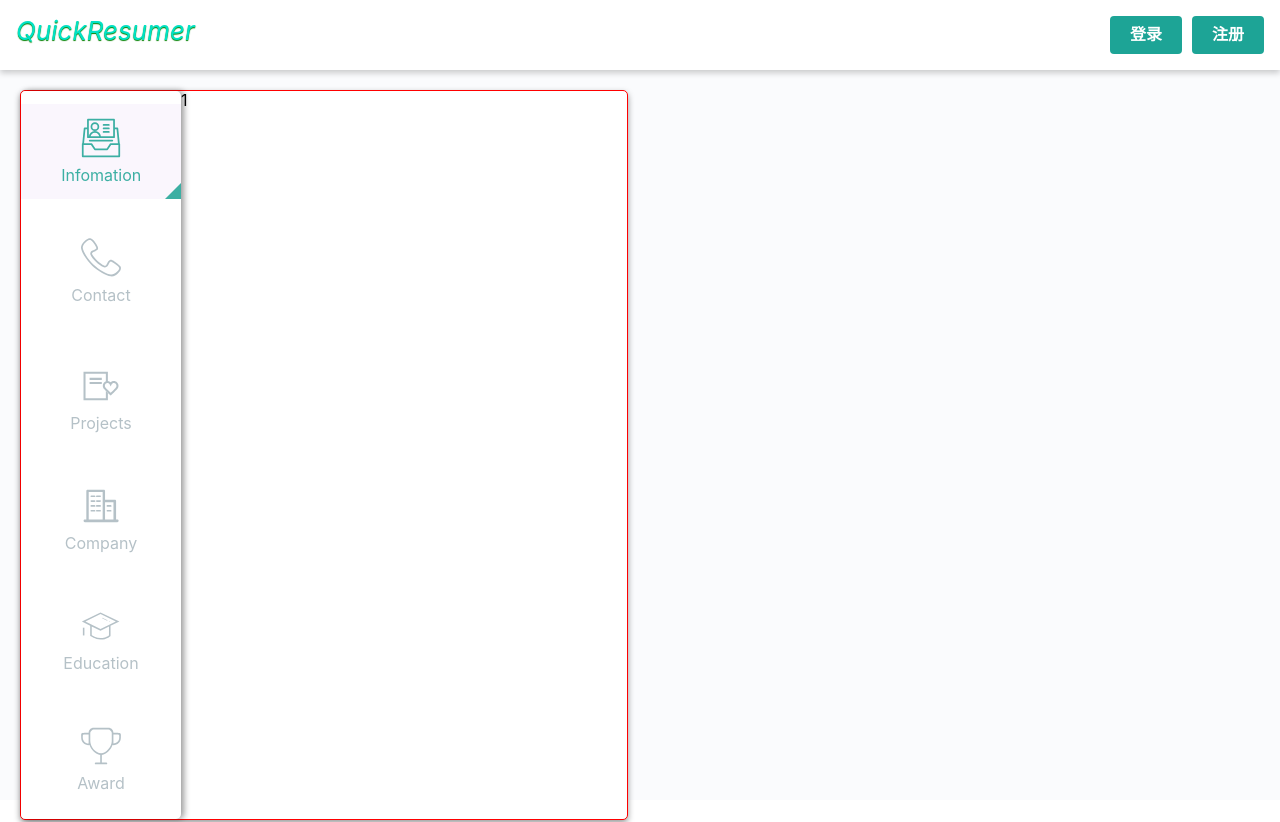
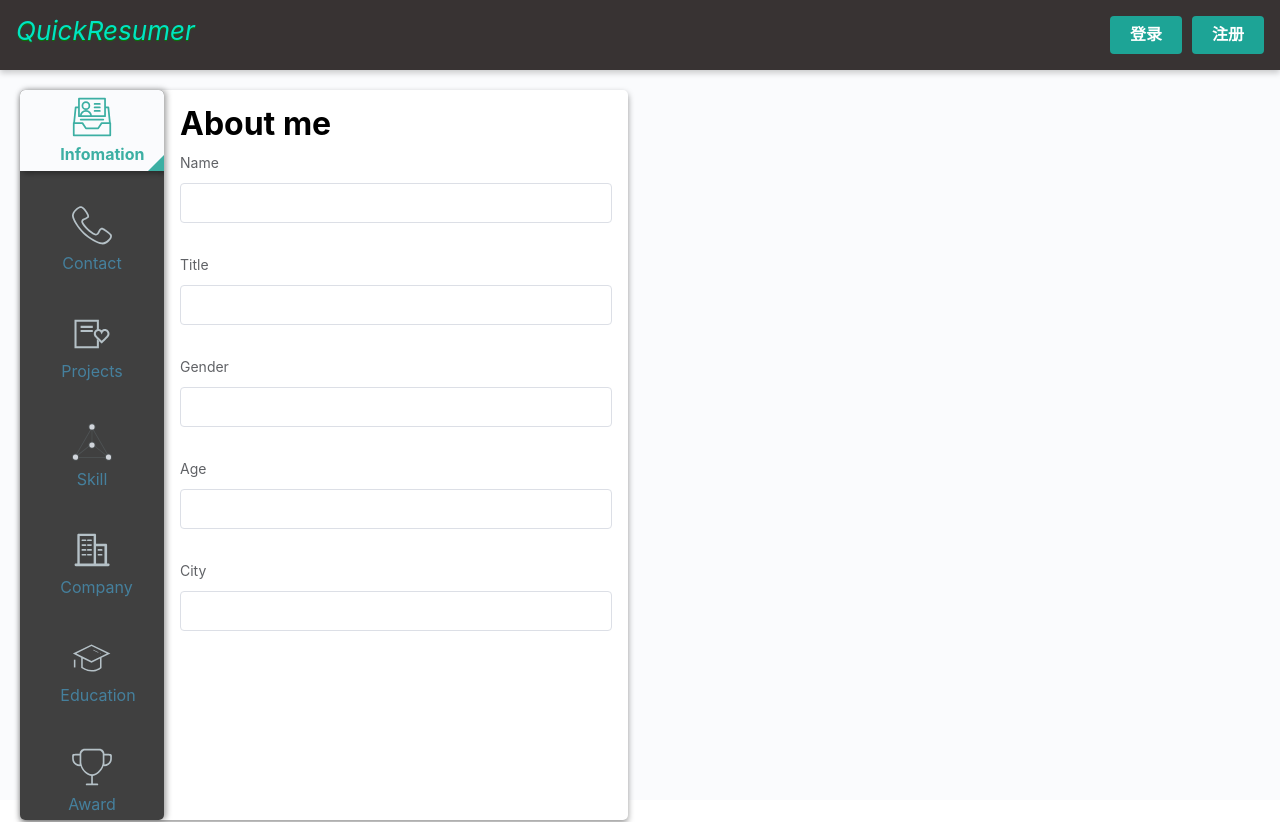
Before and after one commit to ChenLeoXX/vue-resume, a Vue app: page / in a window 1280 px wide. Shown: the top 822 px of the page. Built offline with nearby package versions, Linux system fonts and the light colour scheme; a web font is replaced by a local one.

Commit message:
finish Profile and WorkExp

```diff
--- a/package.json
+++ b/package.json
@@ -10,6 +10,7 @@
     "build": "node build/build.js"
   },
   "dependencies": {
+    "element-ui": "^2.0.11",
     "vue": "^2.5.2"
   },
   "devDependencies": {
@@ -17,10 +18,12 @@
     "babel-core": "^6.22.1",
     "babel-helper-vue-jsx-merge-props": "^2.0.3",
     "babel-loader": "^7.1.1",
+    "babel-plugin-component": "^1.1.0",
     "babel-plugin-syntax-jsx": "^6.18.0",
     "babel-plugin-transform-runtime": "^6.22.0",
     "babel-plugin-transform-vue-jsx": "^3.5.0",
     "babel-preset-env": "^1.3.2",
+    "babel-preset-es2015": "^6.24.1",
     "babel-preset-stage-2": "^6.22.0",
     "chalk": "^2.0.1",
     "copy-webpack-plugin": "^4.0.1",
--- a/src/App.vue
+++ b/src/App.vue
@@ -7,7 +7,6 @@
     </main>
   </div>
 </template>
-
 <script>
 import Header from "./components/Header";
 import Preview from "./components/Preview.vue";
@@ -17,7 +16,7 @@ export default {
   components: {
     Header,
     Preview,
-    Editor,
+    Editor
   }
 };
 </script>
@@ -28,8 +27,8 @@ body {
   height: 100%;
 }
 main {
+  height: 100%;
   display: flex;
-  height: 100%;
 }
 #app {
   display: flex;
@@ -37,37 +36,39 @@ main {
   height: 100%;
   background: #fafbfd;
 }
-.icon{
+.icon {
   width: 1em;
   height: 1em;
   vertical-align: -0.15em;
-    font-size:2.5em;
-    fill:#B5C1C7;
+  font-size: 2.5em;
+  fill: #b5c1c7;
   overflow: hidden;
 }
 /* 角标 */
-  .active::before{
-   content:'';
-   display:inline-block;
-   position:absolute;
+.active::before {
+  content: "";
+  display: inline-block;
+  position: absolute;
   border-top: 8px solid transparent;
-   border-bottom:8px solid;
-   border-right:8px solid;
-   border-left:8px solid transparent;
-   width:0px;
-   height:0px;
-   color:#3CAFA3;
-   bottom:0;
-   right:0;
-   z-index:1;
+  border-bottom: 8px solid ;
+  border-right: 8px solid ;
+  border-left: 8px solid transparent;
+  width: 0px;
+  height: 0px;
+  color: #3cafa3;
+  bottom: 0;
+  right: 0;
+  z-index: 1;
 }
 /* svg换色 */
-.svg-active{
-  fill:#3CAFA3;
+.svgActive {
+  fill: #3cafa3;
 }
 /* 激活 */
-.active{
-  color:#3CAFA3 !important;
-  background:#faf6fd;
+.active {
+  color: #3cafa3 !important;
+  background: #fafbfd;
+  font-weight: bold;
+  box-shadow: 3px 2px 6px rgba(0, 0, 0, 0.4);
  }
 </style>
--- a/src/assets/reset.scss
+++ b/src/assets/reset.scss
@@ -9,6 +9,9 @@
 *::after{
     box-sizing: border-box;
 }
+h1,h2,h3,h4,h5{
+    margin: 0;
+}
 ul,li{
     list-style: none;
 }
--- a/src/components/Editor.vue
+++ b/src/components/Editor.vue
@@ -1,55 +1,113 @@
 <template>
    <div class="editor">
-        <ul class="tabs">
-            <li class="active">
-           <svg class="icon svg-active" aria-hidden="true">
-              <use xlink:href="#icon-info"></use>
+      <nav>
+          <ul class="tabs">
+            <li v-for="i in [0,1,2,3,4,5,6]"
+                :class="{active:currentInx === i}"
+                @click='currentInx = i'>
+           <svg :class="{svgActive:currentInx === i}"
+                 class="icon">
+              <use :xlink:href="`#icon-${icons[i]}`"></use>
           </svg>
-          <div>Infomation</div>
-          </li>
-          <li class="">
-          <svg class="icon" aria-hidden="true">
-              <use xlink:href="#icon-phone"></use>
-          </svg>
-           <div>Contact</div>
-          </li>
-          <li>
-         <div class="item">
-            <svg class="icon" aria-hidden="true">
-              <use xlink:href="#icon-project"></use>
-          </svg>
-          <div>Projects</div>
-         </div>
-          </li>
-          <li>
-          <svg class="icon" aria-hidden="true">
-              <use xlink:href="#icon-company"></use>
-          </svg>
-          <div>Company</div>
-          </li>
-          <li>
-            <svg class="icon" aria-hidden="true">
-              <use xlink:href="#icon-education"></use>
-          </svg>
-          <div>Education</div>
-          </li>
-          <li>
-            <svg class="icon" aria-hidden="true">
-              <use xlink:href="#icon-jiangbei"></use>
-          </svg>
-          <div>Award</div>
+          <div>{{msg[i]}}</div>
           </li>
         </ul>
-   <div class="type">
-            1
-   </div>
+      </nav>
+  <ol>
+    <li v-if="currentInx === 0">
+      <ProfileEditor :profile="profile"/>
+    </li>
+    <li v-if="currentInx === 1">
+    <h1></h1>
+    <el-input v-model="input" placeholder="请输入内容"></el-input>
+    </li>
+        <li v-if="currentInx === 2">
+    <h1>About me</h1>
+    <el-input v-model="input" placeholder="请输入内容"></el-input>
+    </li>
+        <li v-if="currentInx === 3">
+    <h1>About me</h1>
+    <el-input v-model="input" placeholder="请输入内容"></el-input>
+    </li>
+    <li v-if="currentInx === 4"
+    >
+      <h1>Work Experence</h1>
+      <el-button type="primary"  class="add-button" @click="addNew"><i class="el-icon-circle-plus-outline"></i></el-button>
+      <div v-for="(work,index) in workExp">
+  <el-form style="position:relative;">
+    <el-form-item label="Company">
+    <el-input v-model="work.company"></el-input>
+  </el-form-item>
+      <el-form-item label="Time">
+    <el-input v-model="work.time"></el-input>
+  </el-form-item>
+  <el-form-item label="Job Duties">
+    <el-input
+  type="textarea"
+  :rows="6"
+  placeholder="请输入内容"
+  v-model="work.content">
+</el-input>
+  </el-form-item>
+    </el-form>
+ <el-button type="danger" class="delete-button" @click="removeWorkExp(index)"><i class="el-icon-delete"></i></el-button>
+ </div>
+    </li>
+    <li v-if="currentInx === 5">
+    <h2>About me</h2>
+    <el-input v-model="input" placeholder="请输入内容"></el-input>
+    </li>
+        <li v-if="currentInx === 6">
+    <h2>About me</h2>
+    <el-input v-model="input" placeholder="请输入内容"></el-input>
+    </li>
+  </ol>
    </div>
 </template>
 <script>
+import ProfileEditor from './ProfileEditor'
 export default {
   name: "Editor",
+  components:{
+    ProfileEditor
+  },
   data() {
-    return {};
+    return {
+      currentInx: 0,
+      msg: [
+        "Infomation",
+        "Contact",
+        "Projects",
+        "Skill",
+        "Company",
+        "Education",
+        "Award"
+      ],
+      icons: [
+        "info",
+        "phone",
+        "project",
+        "zhuanyejineng",
+        "company",
+        "education",
+        "jiangbei"
+      ],
+      profile: {
+        name: "",
+        age: "",
+        city: "",
+        title: ""
+      },
+      workExp: [{ company: "", content: "", time: "" }]
+    };
+  },
+  methods: {
+    addNew() {
+      this.workExp.push({ company: "", content: "", tiem: "" });
+    },
+    removeWorkExp(index) {
+      this.workExp.splice(index, 1);
+    }
   }
 };
 </script>
@@ -60,34 +118,59 @@ export default {
   border-radius: 5px;
   margin: 20px 15px 15px 20px;
   box-shadow: 0 3px 6px rgba(0, 0, 0, 0.4);
-  height:100%;
-  border:1px solid red;
+  height: 100%;
 }
-.tabs{
-  float:left;
+.tabs {
   display: flex;
   flex-direction: column;
-  justify-content: space-around;
-  width: 10em;
-  height:inherit;
-  margin:0;
-  background: #fff;
+  width: 9em;
+  height: inherit;
+  margin: 0;
+  justify-content: space-between;
+  background: rgba(0, 0, 0, 0.75);
   border-radius: 5px;
-  box-shadow: 3px 0px 6px rgba(0, 0, 0, 0.4);
-  overflow:auto;
-  li{
-    padding:14px 40.3px;
-    text-align:center;
-    color:#B5C1C7;
-    position:relative;
-    cursor:pointer;
-    div{
-      padding-top:8px;
-      color:inherit;
+  box-shadow: 2px 0px 6px rgba(0, 0, 0, 0.4);
+  overflow: auto;
+  li {
+    padding: 12px;
+    text-align: center;
+    color: rgba(71, 155, 197, 0.7);
+    position: relative;
+    cursor: pointer;
+    div {
+      padding-top: 8px;
+      color: inherit;
+    }
+  }
+  @media (max-width: 1366px) {
+    li {
+      padding: 7px 40.3px;
     }
   }
 }
-.type{
-  margin-left: 10em;
+nav {
+  height: 100%;
+  float: left;
+}
+ol {
+  height: 100%;
+  padding: 1em;
+  margin-left: 9em;
+  overflow: auto;
+  li {
+    display: flex;
+    flex: 1;
+    flex-direction: column;
+    height: 100%;
+    .add-button {
+      width: 65px;
+      min-height: 40px;
+      align-self: flex-end;
+      background-color: #1da496;
+    }
+    .delete-button {
+      margin-bottom: 5px;
+    }
+  }
 }
 </style>
--- a/src/components/Header.vue
+++ b/src/components/Header.vue
@@ -1,7 +1,9 @@
 <template>
   <header>
     <div class="logo" stlye="font-family:font-family: 'Shadows Into Light Two', cursive;">
+      <a href="">
       <span>QuickResumer</span>
+      </a>
     </div>
     <div class="user">
       <button class="login"><a href="">登录</a></button>
@@ -9,7 +11,6 @@
     </div>
   </header>
 </template>
-
 <script>
 export default {
   name: 'Header',
@@ -20,7 +21,6 @@ export default {
   }
 }
 </script>
-
 <!-- Add "scoped" attribute to limit CSS to this component only -->
 <style scoped lang='scss'>
 .logo{
@@ -34,7 +34,7 @@ text-shadow: 0 1px 1px  green;
   }
 }
 header{
-  background: #fff
+  background: #383333;
 
   ;
   display: flex;
@@ -53,11 +53,9 @@ header{
     display: inline-block;
     padding: 10px 20px;
     cursor: pointer;
-
   }
    &:hover{
      background:rgb(97, 202, 167);
    }
 }
-
 </style>
--- /dev/null
+++ b/src/components/ProfileEditor.vue
@@ -0,0 +1,29 @@
+<template>
+<div>
+      <h1>About me</h1>
+      <div>
+        <el-form>
+          <el-form-item label="Name">
+            <el-input v-model="profile.name"></el-input>
+           </el-form-item>
+          <el-form-item label="Title">
+            <el-input v-model="profile.title"></el-input>
+          </el-form-item>
+          <el-form-item label="Gender">
+            <el-input v-model="profile.sex"></el-input>
+          </el-form-item>
+          <el-form-item label="Age">
+            <el-input v-model="profile.age"></el-input>
+          </el-form-item>
+          <el-form-item label="City">
+            <el-input v-model="profile.city"></el-input>
+          </el-form-item>
+        </el-form>
+      </div>
+</div>
+</template>
+<script>
+export default {
+  props:['profile']
+}
+</script>
--- a/src/main.js
+++ b/src/main.js
@@ -4,8 +4,9 @@ import Vue from 'vue'
 import App from './App'
 import 'normalize.css'
 import './assets/reset.scss'
-
-
+import ElementUI from 'element-ui'
+import 'element-ui/lib/theme-chalk/index.css'
+Vue.use(ElementUI)
 Vue.config.productionTip = false
 
 /* eslint-disable no-new */
```
Also changed, not shown: src/components/ImgPicker.vue (added, +11 -0 lines), test.html (added, +11 -0 lines), .babelrc, static/iconfont.js, 1 other file (tests, documents, lock files or other folders). Lines whose indentation alone changed are shown as unchanged.
